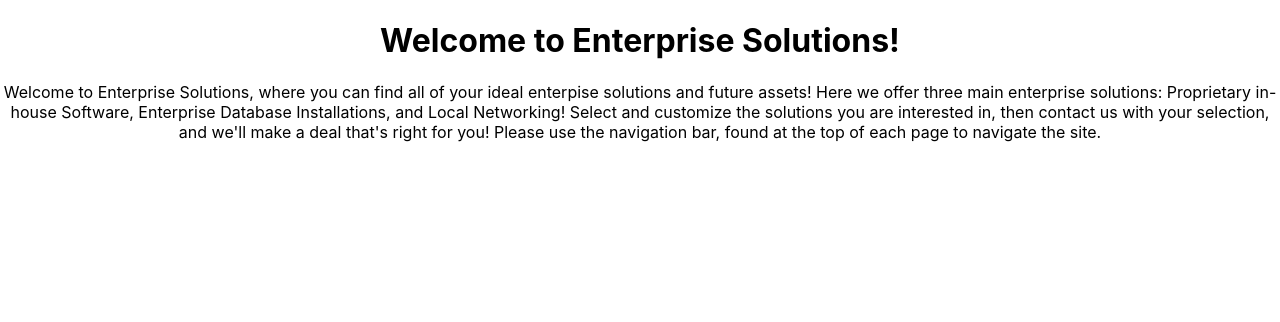
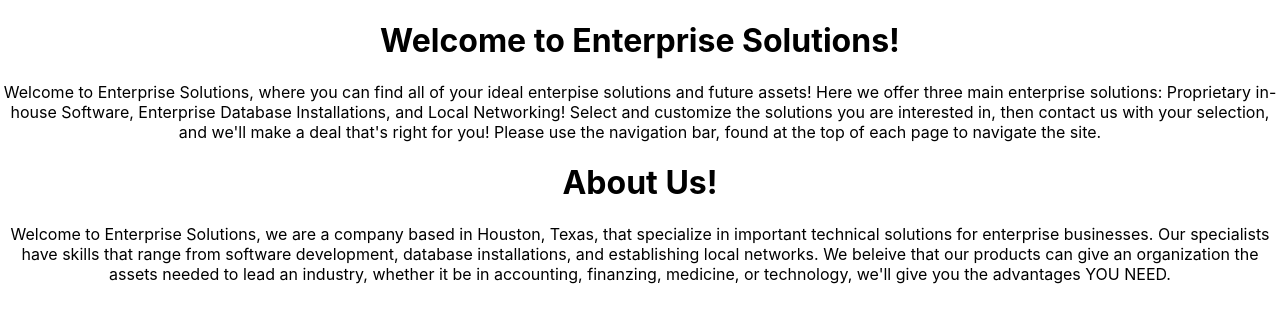
Before and after one commit to AcePrincipal/Enterprise-Solutions-FE, a React (Create React App) app: page / in a window 1280 px wide. Shown: the top 322 px of the page. Built offline with nearby package versions, Linux system fonts and the light colour scheme.

Commit message:
Created the AboutUsComponent which has a header and text, that describes the company

```diff
--- /dev/null
+++ b/src/AboutUsComponent.js
@@ -0,0 +1,17 @@
+import React, { Component } from 'react';
+
+export default class AboutUsComponent extends Component {
+  render() {
+    return (
+      <div className="about" id="abt">
+        <h1> About Us!</h1>
+        <p>Welcome to Enterprise Solutions, we are a company based in Houston, Texas, that specialize in important
+          technical solutions for enterprise businesses. Our specialists have skills that range from software
+          development, database installations, and establishing local networks. We beleive that our products can
+          give an organization the assets needed to lead an industry, whether it be in accounting, finanzing,
+          medicine, or technology, we'll give you the advantages YOU NEED.
+        </p>
+      </div>
+    );
+  }
+}
--- a/src/App.js
+++ b/src/App.js
@@ -2,14 +2,14 @@ import React, { Component } from 'react';
 import logo from './logo.svg';
 import './App.css';
 import WelcomeComponent from './WelcomeComponent';
-// import AboutUsComponent from './AboutUsComponent';
+import AboutUsComponent from './AboutUsComponent';
 
 class App extends Component {
   render() {
     return (
       <div className="App">
         <WelcomeComponent/>
-        {/* <AboutUsComponent/> */}
+        <AboutUsComponent/>
       </div>
     );
   }
```
